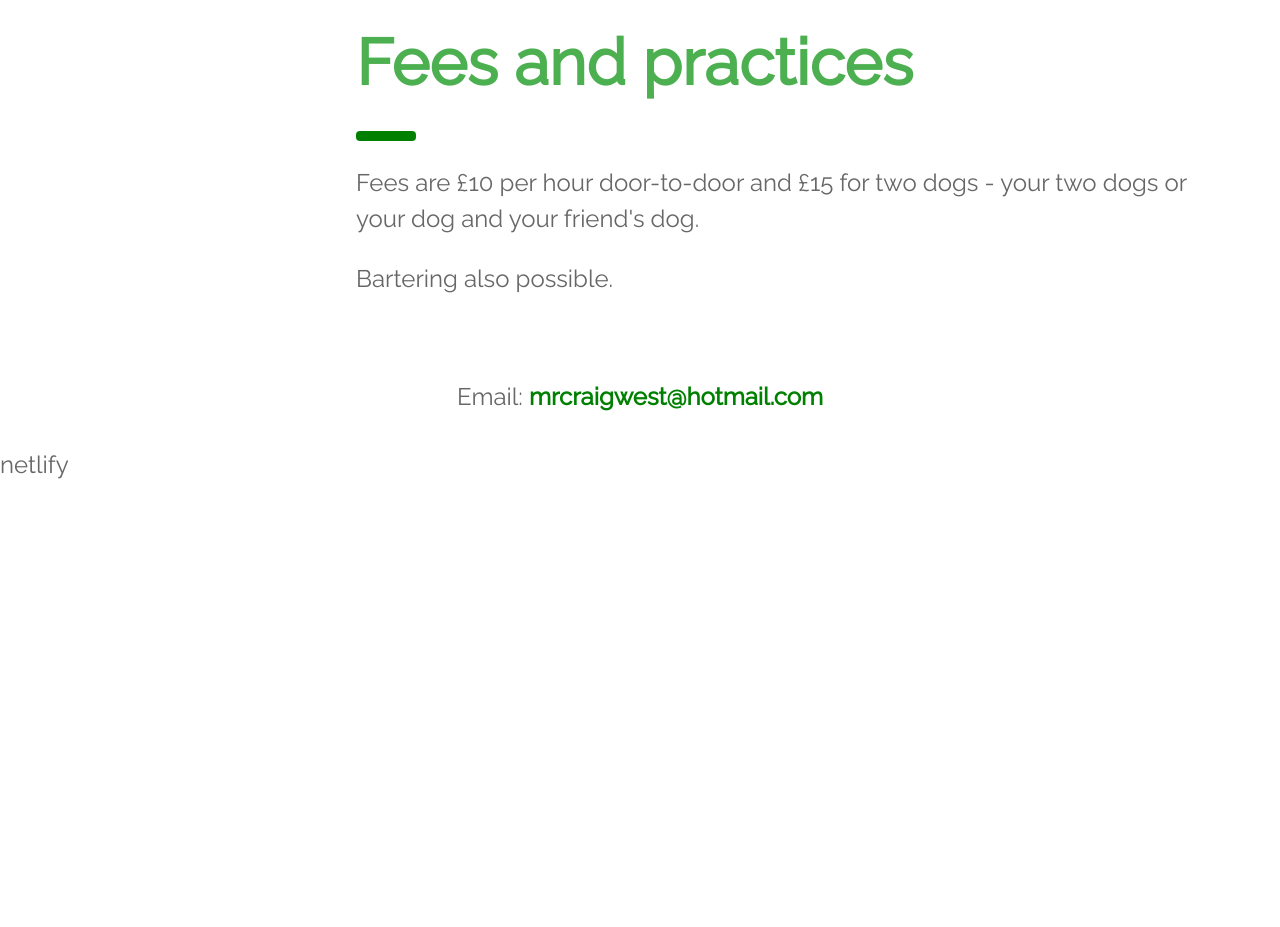
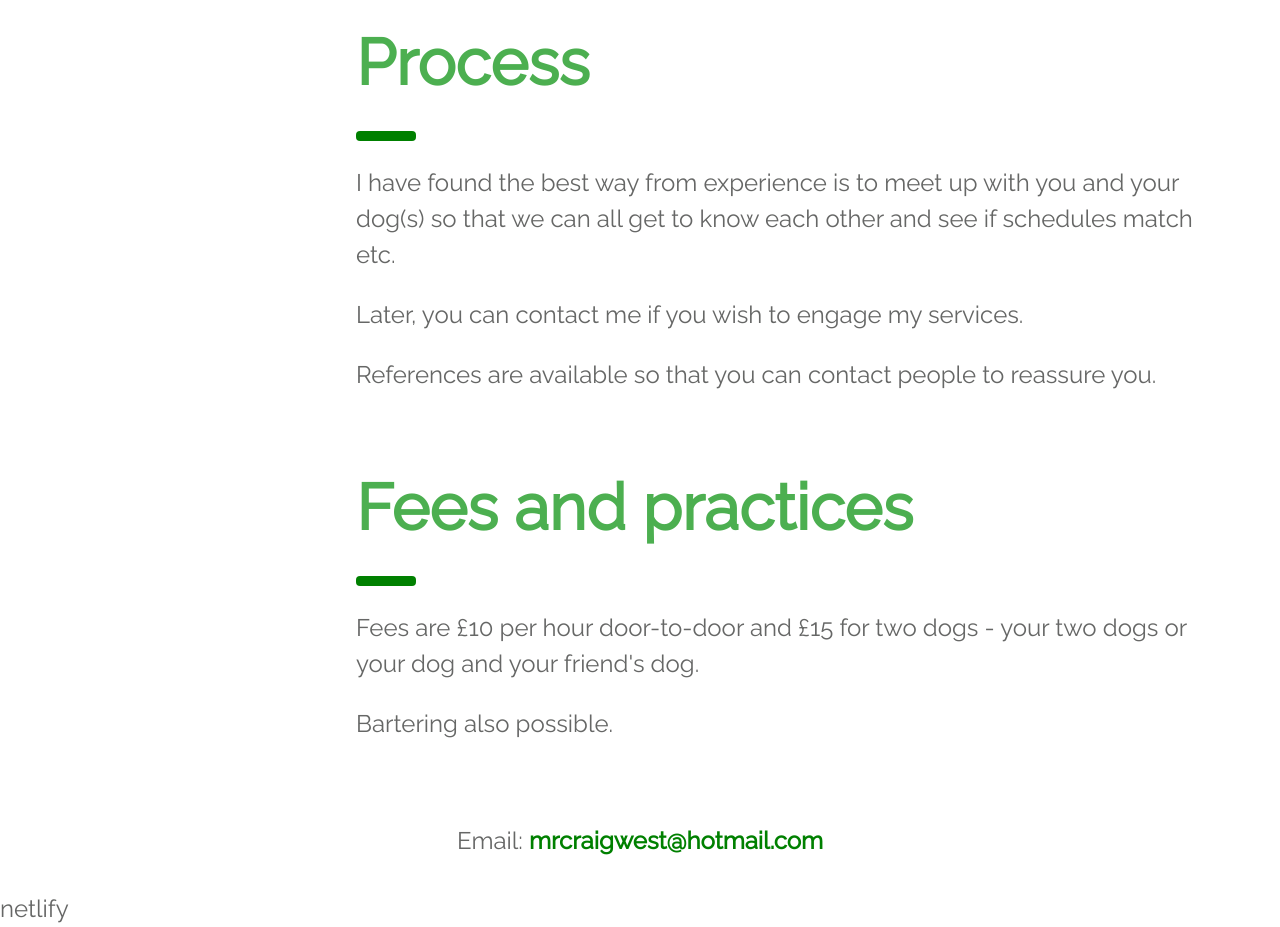
Before and after one commit to Python-Test-Engineer/prestonparkdogwalking, a plain HTML site: page index.html in a window 1280 px wide. Shown: the part 1634-2561 px from the top of the page. Before the commit the page ends 2117 px from the top, so only its background shows below. Drawn offline with Linux system fonts and the light colour scheme; files that its build step writes are made by us from their sources.

Commit message:
add process

```diff
--- a/index.html
+++ b/index.html
@@ -88,6 +88,14 @@
       </div>
     </div>
     <div class="w3-container" style="margin-top:30px" id="showcase">
+      <h1 class="w3-jumbo w3-text-green"><b>Process</b></h1>
+      <hr style="width:50px;border:5px solid green" class="w3-round">
+      <p>I have found the best way from experience is to meet up with you and your dog(s) so that we can all get to know
+        each other and see if schedules match etc.</p>
+      <p>Later, you can contact me if you wish to engage my services.</p>
+      <p>References are available so that you can contact people to reassure you.</p>
+    </div>
+    <div class="w3-container" style="margin-top:30px" id="showcase">
       <h1 class="w3-jumbo w3-text-green"><b>Fees and practices</b></h1>
       <hr style="width:50px;border:5px solid green" class="w3-round">
       <p>Fees are £10 per hour door-to-door and £15 for two dogs - your two dogs or your dog and your friend's dog.</p>
```
